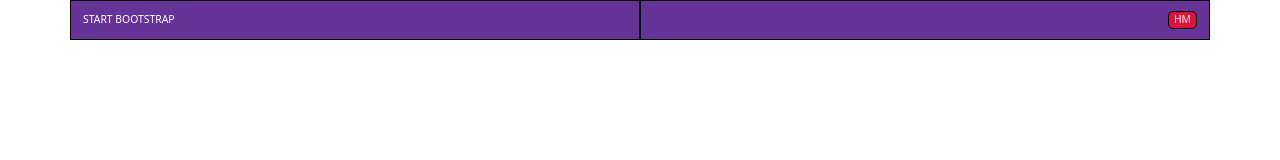
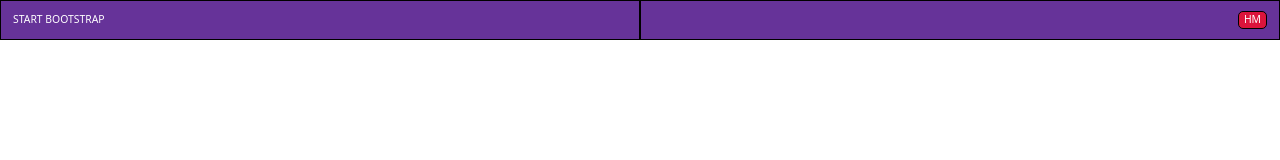
Before and after one commit to ClaudioLeone/html-css-bootstrap-freelancer, a plain HTML site: page index.html in a window 1280 px wide. Drawn offline with nearby package versions, Linux system fonts and the light colour scheme.

Commit message:
Completed structuring 'header' section

```diff
--- a/index.html
+++ b/index.html
@@ -16,7 +16,7 @@
     <title>Bootstrap Freelancer</title>
 </head>
 <body>
-    <div class="container text-center">
+    <header class="container-fluid">
         <div class="row">
           <div class="col-6 text-start d-flex align-items-center header_box">
             <span class="title_fontsize">START BOOTSTRAP</span>
@@ -25,6 +25,6 @@
             <span class="hamburger_box title_fontsize">HM</span>
           </div>
         </div>
-    </div>
+    </header>
 </body>
 </html>
```
